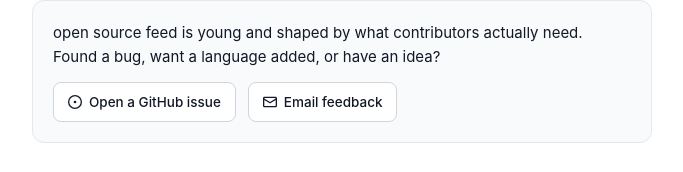
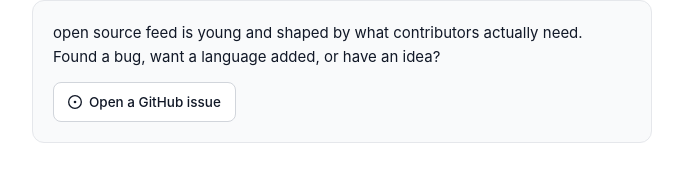
Before and after one commit to vansh2408/open-source-feed, a website: page public/about.html in a window 1280 px wide. Shown: the part 2160-2332 px from the top of the page, without its empty margins (298-981 px from the left). Drawn offline with Linux system fonts and the light colour scheme.

Commit message:
Drop the email feedback link from the about page

```diff
--- a/public/about.html
+++ b/public/about.html
@@ -180,10 +180,6 @@
         <svg viewBox="0 0 16 16"><path d="M8 9.5a1.5 1.5 0 1 0 0-3 1.5 1.5 0 0 0 0 3Z"/><path d="M8 0a8 8 0 1 1 0 16A8 8 0 0 1 8 0ZM1.5 8a6.5 6.5 0 1 0 13 0 6.5 6.5 0 0 0-13 0Z"/></svg>
         Open a GitHub issue
       </a>
-      <a href="mailto:vanshnandwani13@gmail.com?subject=open%20source%20feed%20feedback">
-        <svg viewBox="0 0 16 16"><path d="M1.75 2h12.5c.966 0 1.75.784 1.75 1.75v8.5A1.75 1.75 0 0 1 14.25 14H1.75A1.75 1.75 0 0 1 0 12.25v-8.5C0 2.784.784 2 1.75 2ZM1.5 12.251c0 .138.112.25.25.25h12.5a.25.25 0 0 0 .25-.25V5.809L8.38 9.397a.75.75 0 0 1-.76 0L1.5 5.809Zm13-8.181v-.32a.25.25 0 0 0-.25-.25H1.75a.25.25 0 0 0-.25.25v.32L8 7.88Z"/></svg>
-        Email feedback
-      </a>
     </div>
   </div>
 
```
